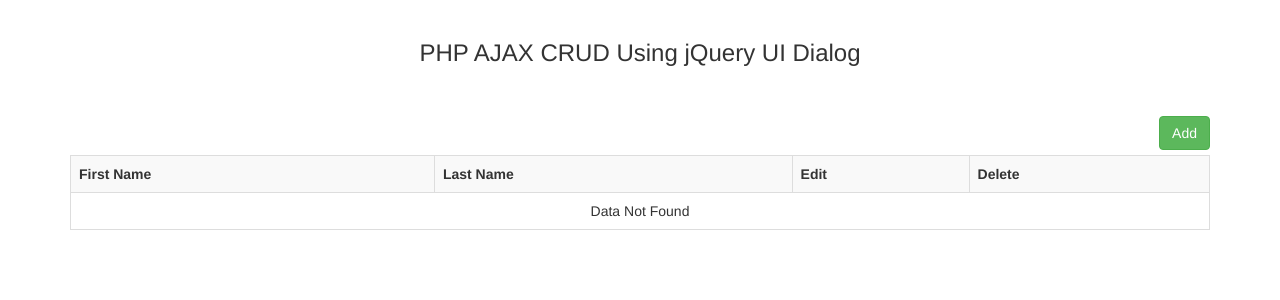
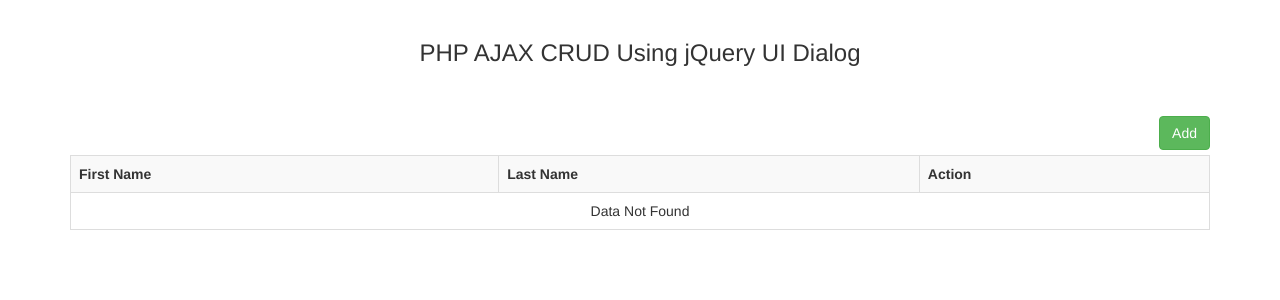
Before and after one commit to saldisucipto/jQuery-ajax-php, a PHP site: page / in a window 1280 px wide. Shown: the top 300 px of the page. Run offline with PHP 8.4, Linux system fonts and the light colour scheme; data that the repository does not hold is empty.

Commit message:
CRUD With Ajax and jQuery UI Dialog

```diff
--- a/fetch.php
+++ b/fetch.php
@@ -13,8 +13,7 @@ $output = '
     <tr>
         <th>First Name</th>
         <th>Last Name</th>
-        <th>Edit</th>
-        <th>Delete</th>
+        <th colspan="2" align="center">Action</th>
     </tr>
 ';
 if ($total_row > 0) {
@@ -23,8 +22,8 @@ if ($total_row > 0) {
         <tr>
             <td width="40%">' . $row["first_name"] . '</td>
             <td width="40%">' . $row["last_name"] . '</td>
-            <td width="10%">
-                 <button type="button" name="edit" class="btn btn-primary btn-xs edit" id=" ' . $row["id"] . ' " >Edit</button>
+            <td width="10%" align="center">
+                <button type="button" name="edit" class="btn btn-primary btn-xs edit" id=" ' . $row["id"] . ' " >Edit</button>
             </td>
             <td width="10%">
                  <button type="button" name="delete" class="btn btn-danger btn-xs delete" id=" ' . $row["id"] . ' " >Delete</button>
--- a/index.php
+++ b/index.php
@@ -28,12 +28,12 @@
             <form id="user_form" method="post">
                 <div class="form-group">
                     <label> Enter First Name </label>
-                    <input type="text" name="first_name" id="first_name" class="form-control">
+                    <input type="text" name="first_name" id="first_name" class="form-control" required>
                     <span id="error_first_name" class="text-danger"></span>
                 </div>
                 <div class="form-group">
                     <label> Enter Last Name </label>
-                    <input type="text" name="last_name" id="last_name" class="form-control">
+                    <input type="text" name="last_name" id="last_name" class="form-control" required>
                     <span id="error_last_name" class="text-danger"></span>
                 </div>
                 <div class="form-group">
@@ -44,6 +44,9 @@
             </form>
             <div id="action_alert" title="Action">
 
+            </div>
+            <div id="delete_confirmation" title="Confirmation">
+                <p>Are You Sure, Want Delete the Data?</p>
             </div>
 
         </div>
@@ -84,6 +87,112 @@
             $("#user_dialog").dialog('open');
         });
 
+        // function insert on dialog form
+        $('#user_form').on('submit', function(event) {
+            event.preventDefault();
+            /**
+            fungsi eevnt.preventDefault adalah sebuah method yang mencegah event bawaan dari sebuah DOM, misalkan tag "a href" jika kita klik akan melakukan reload dan memathakn fungsi jQuery yang berjalan */
+            var error_first_name = '';
+            var error_last_name = '';
+
+            // membuat sebuah fungsi validasi untuk form inptan
+            if ($('#first_name').val() == '') {
+                $('#error_first_name').text('First Name is Required');
+                $('#first_name').css('border-color', 'red');
+            } else {
+                $('#error_first_name').text('');
+                $('#first_name').css('border-color', 'blue');
+            }
+            if ($('#last_name').val() == '') {
+                $('#error_last_name').text('Last Name is Required');
+                $('#last_name').css('border-color', 'red');
+            } else {
+                $('error_last_name').text('');
+                $('#last_name').css('border-color', '');
+            }
+
+            // setelah di validasi lanjut untuk proses inputan menggunakn ajax
+            if (error_first_name != '' || error_last_name != '') {
+                return false;
+            } else {
+                $('#form_action').attr('disabled', 'disabled');
+                var form_data = $(this).serialize();
+                /**
+                Fungsi serialize adalah fungsi untuk merubah value pada form inptan menjadi type data array untuk di kirimkan ke database
+                 */
+                $.ajax({
+                    url: 'action.php',
+                    method: 'POST',
+                    data: form_data,
+                    success: function(data) {
+                        $('#user_dialog').dialog('close');
+                        $('#action_alert').html(data);
+                        $('#action_alert').dialog('open');
+                        load_data();
+                        $('#form_action').attr('disabled', false);
+                    }
+                });
+            }
+        });
+        $('#action_alert').dialog({
+            autoOpen: false
+        });
+
+        $(document).on('click', '.edit', function() {
+            var id = $(this).attr('id');
+            var action = 'fetch_single';
+            $.ajax({
+                url: 'action.php',
+                method: 'POST',
+                data: {
+                    id: id,
+                    action: action
+                },
+                dataType: "json",
+                success: function(data) {
+                    $('#first_name').val(data.first_name);
+                    $('#last_name').val(data.last_name);
+                    $('#user_dialog').attr('title', 'Edit Data');
+                    $('#action').val('update');
+                    $('#hidden_id').val(id);
+                    $('#form_action').val('Update');
+                    $('#user_dialog').dialog('open');
+                }
+            })
+        })
+
+        $('#delete_confirmation').dialog({
+            autoOpen: false,
+            modal: true,
+            buttons: {
+                Ok: function() {
+                    var id = $(this).data('id');
+                    var action = 'delete';
+                    $.ajax({
+                        url: 'action.php',
+                        method: 'POST',
+                        data: {
+                            id: id,
+                            action: action
+                        },
+                        success: function(data) {
+                            $('#delete_confirmation').dialog('close');
+                            $('#action_alert').html(data);
+                            $('#action_alert').dialog('open');
+                            load_data();
+                        }
+
+                    });
+                },
+                Cancel: function() {
+                    $(this).dialog('close');
+                }
+            }
+        });
+        $(document).on('click', '.delete', function() {
+            var id = $(this).attr("id");
+            $('#delete_confirmation').data('id', id).dialog('open');
+        });
 
     });
 </script>
```
Also changed, not shown: action.php (added, +48 -0 lines).
